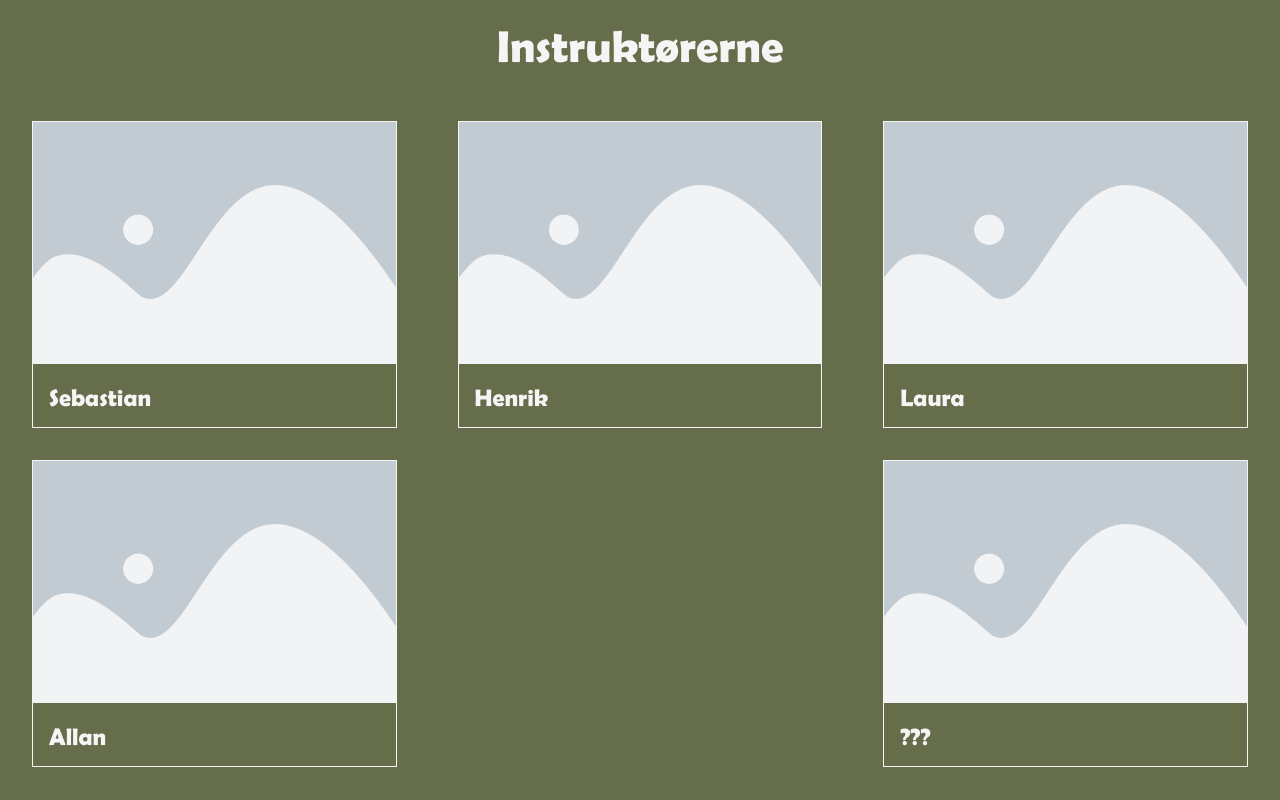
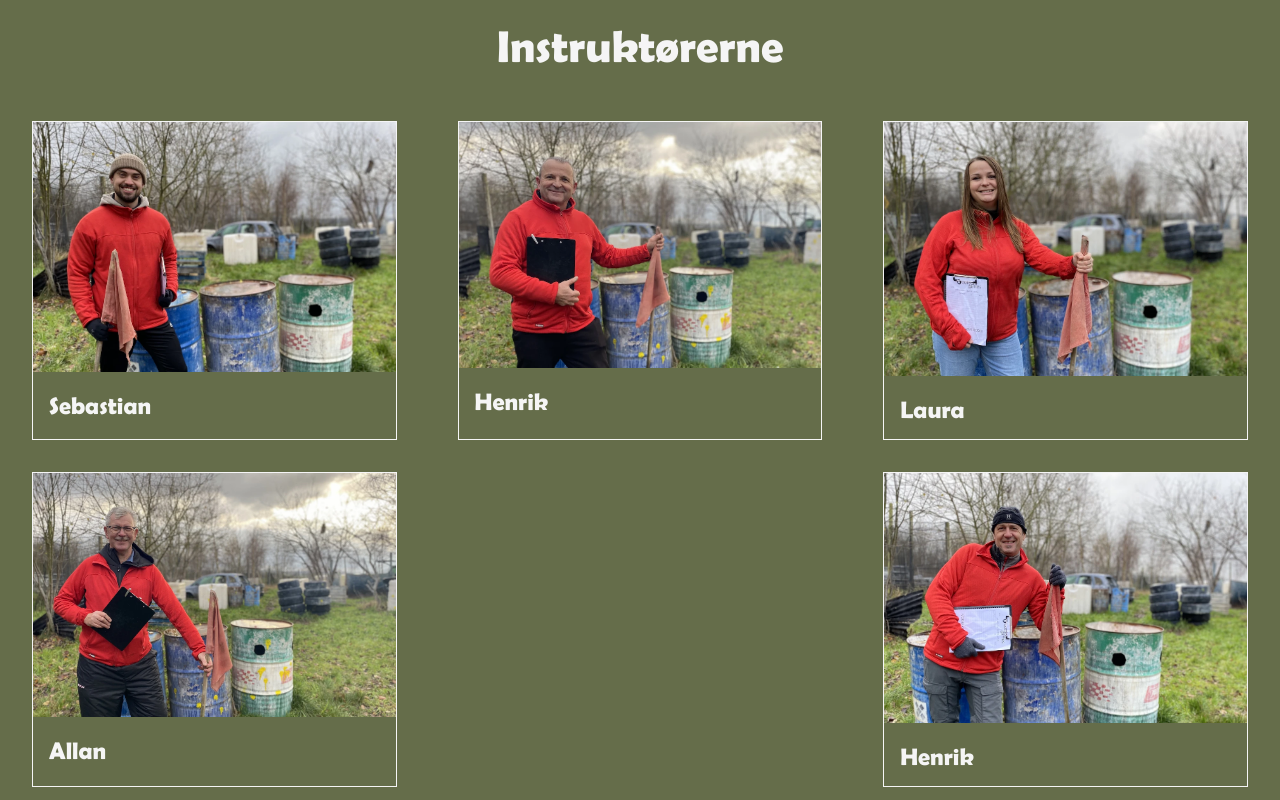
Before and after one commit to Steffen-Svenningsen/outdoor-games, a plain HTML site: page omos.html in a window 1280 px wide. Shown: the part 1000-1800 px from the top of the page. Drawn offline with Linux system fonts and the light colour scheme.

Commit message:
Correct image path for instructor cards

```diff
--- a/omos.html
+++ b/omos.html
@@ -60,7 +60,7 @@
             <div class="flex-container">
                 <div class="card">
                     <div class="card-image">
-                        <img src="/images/Image-Placeholder.webp" height="200" alt="Image Placeholder">
+                        <img src="/images/sebastian.webp" height="200" alt="Sebastian">
                     </div>
                     <div class="card-content">
                         <h1>Sebastian</h1>
@@ -68,7 +68,7 @@
                 </div>
                 <div class="card">
                     <div class="card-image">
-                        <img src="/images/Image-Placeholder.webp"  height="200" alt="Image Placeholder">
+                        <img src="/images/kornum.webp"  height="200" alt="Henrik Kornum">
                     </div>
                     <div class="card-content">
                         <h1>Henrik</h1>
@@ -76,7 +76,7 @@
                 </div>
                 <div class="card">
                     <div class="card-image">
-                        <img src="/images/Image-Placeholder.webp" height="200" alt="Image Placeholder">
+                        <img src="/images/laura.webp" height="200" alt="Laura">
                     </div>
                     <div class="card-content">
                         <h1>Laura</h1>
@@ -84,7 +84,7 @@
                 </div>
                 <div class="card">
                     <div class="card-image">
-                        <img src="/images/Image-Placeholder.webp"  height="200" alt="Image Placeholder">
+                        <img src="/images/allan.webp"  height="200" alt="Allan">
                     </div>
                     <div class="card-content">
                         <h1>Allan</h1>
@@ -92,10 +92,10 @@
                 </div>
                 <div class="card">
                     <div class="card-image">
-                        <img src="/images/Image-Placeholder.webp"  height="200" alt="Image Placeholder">
+                        <img src="/images/henrik.webp"  height="200" alt="Henrik">
                     </div>
                     <div class="card-content">
-                        <h1>???</h1>
+                        <h1>Henrik</h1>
                     </div>
                 </div>
             </div>
```
